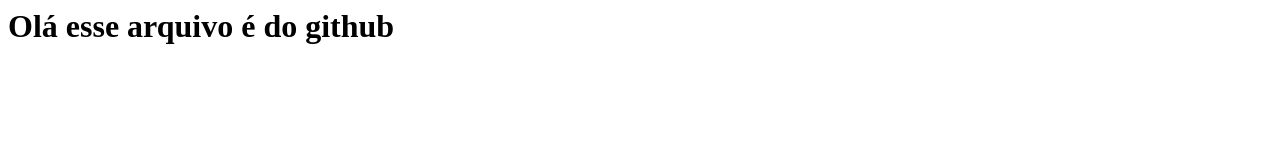
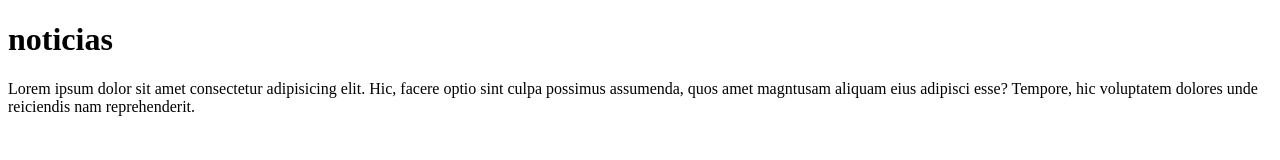
Before and after one commit to rafaelcoelhofl/curso-git-1, a plain HTML site: page about.html in a window 1280 px wide. Drawn offline with Linux system fonts and the light colour scheme.

Commit message:
Update about.html

```diff
--- a/about.html
+++ b/about.html
@@ -1 +1,21 @@
-<h1>Olá esse arquivo é do github</h1>
+<!DOCTYPE html>
+<html lang="pt-br">
+
+<head>
+    <meta charset="UTF-8">
+    <meta name="viewport" content="width=device-width, initial-scale=1.0">
+    <title>Projeto cidade</title>
+</head>
+
+<body>
+    <h1> noticias</h1>
+    <p>
+        Lorem ipsum dolor sit amet consectetur adipisicing elit.
+        Hic, facere optio sint culpa possimus assumenda, quos amet magntusam aliquam
+        eius adipisci esse?
+        Tempore, hic voluptatem dolores unde reiciendis nam reprehenderit.
+    </p>
+
+</body>
+
+</html>
```
